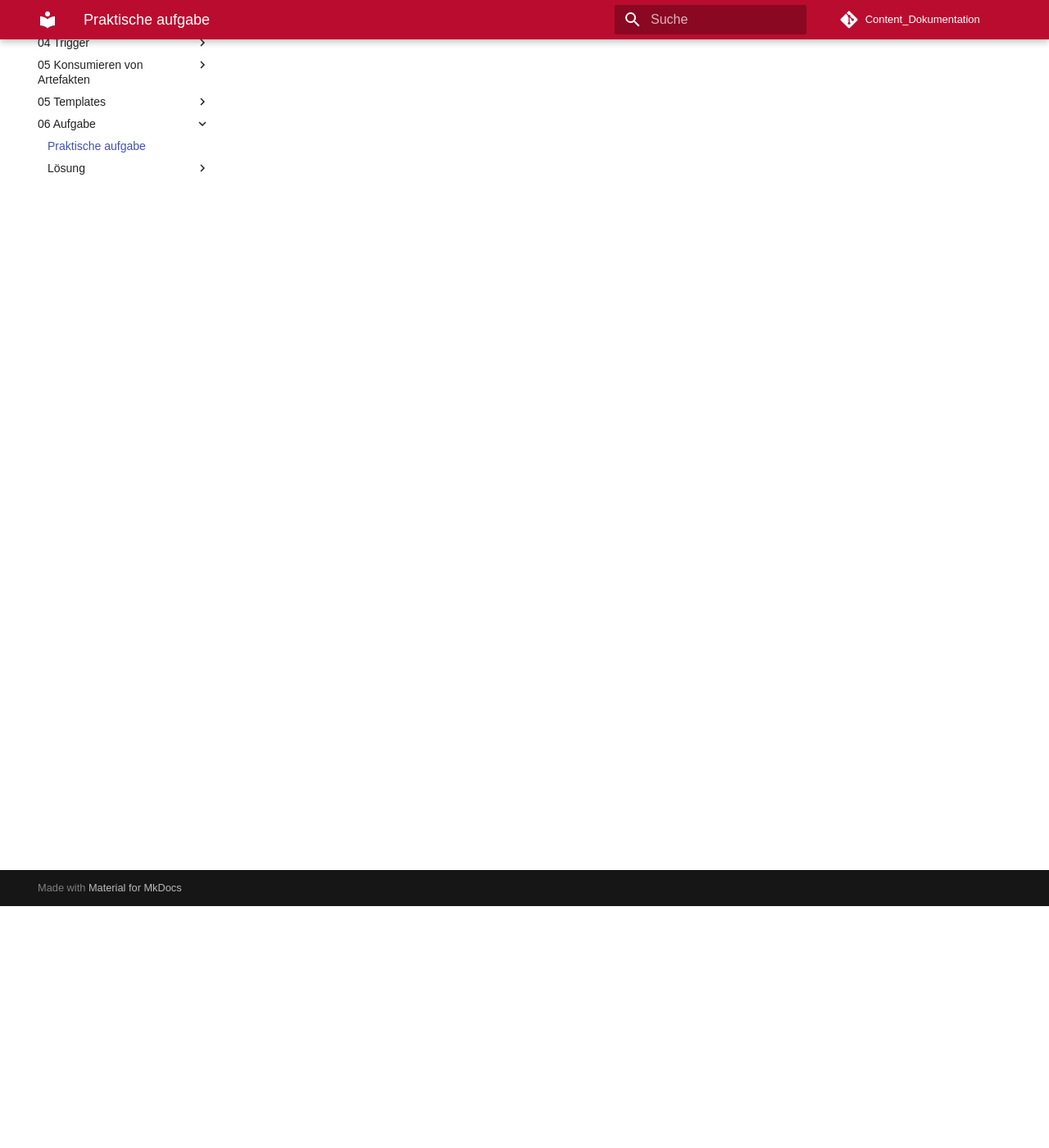
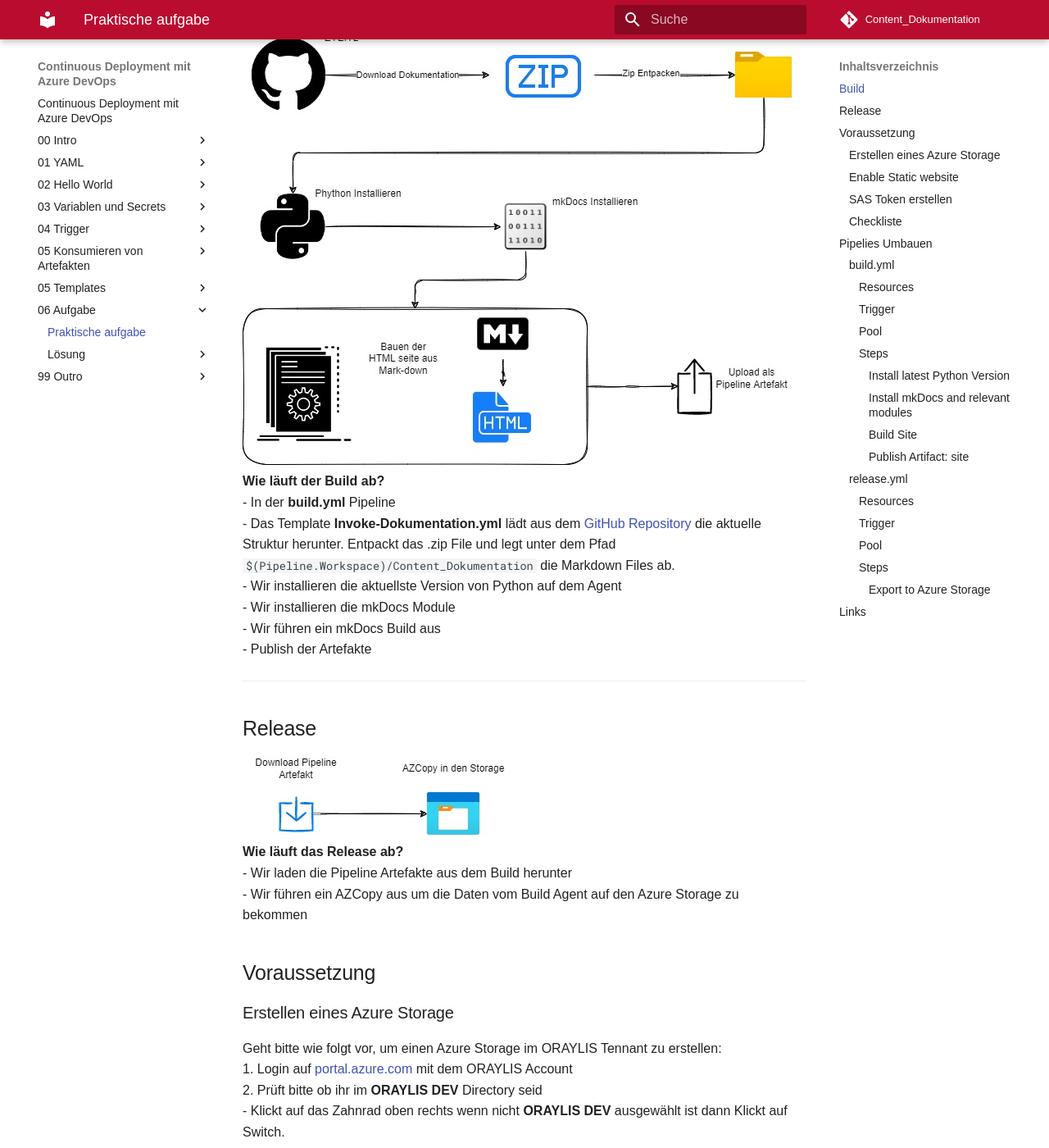
Before and after one commit to zyeiy2/Content_Dokumentation, an MkDocs documentation site: the page built from docs/06-Aufgabe/01-Aufgabe.md, in a window 1280 px wide and 1400 px high, scrolled down 295 px. Shown: the whole window at 82% size. Built offline with MkDocs 1.6.1 and Material for MkDocs 9.7.7, drawn with Linux system fonts in a browser that asks for light colours; some web fonts are replaced; comment, search, counter and statistics services are not loaded; some of the changed text lies outside the part shown.

Commit message:
Add Files

````diff
--- a/docs/06-Aufgabe/01-Aufgabe.md
+++ b/docs/06-Aufgabe/01-Aufgabe.md
@@ -1 +1,156 @@
 # Praktische aufgabe
+
+Wir wollen mit dem heute gewonnen wissen diese Dokumentation selbst bauen und als Website auf einem Storage bereitstellen.
+
+## Build
+![Build](Build.jpg)
+**Wie läuft der Build ab?**
+- In der **build.yml** Pipeline
+- Das Template **Invoke-Dokumentation.yml** lädt aus dem [GitHub Repository](https://github.com/zyeiy2/Content_Dokumentation) die aktuelle Struktur herunter. Entpackt das .zip File und legt unter dem Pfad ```$(Pipeline.Workspace)/Content_Dokumentation``` die Markdown Files ab.
+- Wir installieren die aktuellste Version von Python auf dem Agent
+- Wir installieren die mkDocs Module
+- Wir führen ein mkDocs Build aus
+- Publish der Artefakte
+
+---
+
+## Release
+![Release](Release.jpg)
+**Wie läuft das Release ab?**
+- Wir laden die Pipeline Artefakte aus dem Build herunter
+- Wir führen ein AZCopy aus um die Daten vom Build Agent auf den Azure Storage zu bekommen
+
+## Voraussetzung
+### Erstellen eines Azure Storage
+Geht bitte wie folgt vor, um einen Azure Storage im ORAYLIS Tennant zu erstellen:
+1. Login auf [portal.azure.com](https://portal.azure.com/) mit dem ORAYLIS Account
+2. Prüft bitte ob ihr im **ORAYLIS DEV** Directory seid
+- Klickt auf das Zahnrad oben rechts wenn nicht **ORAYLIS DEV** ausgewählt ist dann Klickt auf Switch.
+![Azure Portal](Bild1.png)
+3. Klickt **+ Create a resource**
+4. Sucht nach **Storage Account**, wählen und **Create**
+5. Subscription -> ORAYLIS IT - Dev
+6. Resource group -> Euer Name
+7. Storage account name -> orabssawe
+- ora -> ORAYLIS
+- bs -> euer kürzel
+- sa -> Storage Account
+- we -> Region West Europe
+8.  Region -> (Europe) West Europe
+9. Performance ->  Standard
+10. Redundancy -> Locally-redundant storage
+11. Klickt **Review + create**
+12. Klickt **Create**
+![Azure Portal](Bild2.png)
+13. Wenn ✅ **Your deployment is complete** dann **Go to resource**
+
+### Enable Static website
+1. Wählt im Storage Account **Static website**
+2. Stellt auf **Enabled**
+3. Index document name -> index.html
+4. Error document path -> 404.html
+![Azure Portal](Bild3.png)
+5. Speichern
+6. Ruft im Browser den Primary endpoint eures Storage auf
+
+### SAS Token erstellen
+1. Wählt im Storage Account **Shared access signature**
+2. Klickt **Allowed resource types** Container Object
+3. Klickt **Generate SAS and connection string**
+4. Kopiert euch den SAS token
+
+### Checkliste
+Habt ihr folgende werte:
+- Name des Storage Accounts -> orabssawe
+- URL der Static WebSite
+- SAS Token
+
+
+
+## Pipelies Umbauen
+
+### build.yml
+
+#### Resources
+Ihr benötigt das **Code** Repository. Denkt an den Checkout.
+
+#### Trigger
+Trigger auf **none**
+
+#### Pool
+Da Ubuntu hier am schnellsten ist, nutzt bitte **ubuntu-latest**.
+
+#### Steps
+
+##### Install latest Python Version
+- Task **UsePythonVersion@0**
+- Inputs siehe Tabelle
+
+versionSpec | addToPath | architecture
+---|---|---
+'3.x'| true|'x64'
+
+##### Install mkDocs and relevant modules
+- Task **PowerShell@2**
+- TargetType: 'inline'
+- script
+```PowerShell
+python -m pip install mkdocs --user
+python -m pip install mkdocs-material --user
+```
+
+##### Build Site
+- Task **PowerShell@2**
+- TargetType: 'inline'
+- workingDirectory $(Pipeline.Workspace)/Content_Dokumentation
+- script
+```PowerShell
+      python -m mkdocs build --clean
+```
+
+##### Publish Artifact: site
+- Task: PublishBuildArtifacts@1
+- Inputs siehe Tabelle
+
+artifactName | PathtoPublish
+---|---
+'site' | PathtoPublish: $(Pipeline.Workspace)/Content_Dokumentation/site
+
+
+### release.yml
+Variables
+
+Name | Value
+---|---
+container | **`$web**
+sasToken | Value of SAS Token
+storageAccount | Value of Storage Account Name
+
+#### Resources
+Ihr benötigt die **Build** Pipeline. Denkt an den Download.
+
+#### Trigger
+Trigger auf **none**.
+Bitte einen Trigger nach der Build Pipeline.
+
+#### Pool
+Da das AZ Copy am besten auf Windows läuft, nutzt bitte **windows-latest**.
+
+#### Steps
+
+##### Export to Azure Storage
+- Task **PowerShell@2**
+- TargetType: 'inline'
+- workingDirectory $(Pipeline.Workspace)/Content_Dokumentation
+- script
+```PowerShell
+ azcopy copy $(Pipeline.Workspace)/build/site/* "https://$(storageAccount).blob.core.windows.net/$(container)/$(sasToken)" --recursive=true
+```
+
+
+
+## Links
+[MkDocs | Project documentation with Markdown](https://www.mkdocs.org/)
+[Material for MkDocs](https://squidfunk.github.io/mkdocs-material/)
+[Kopieren oder Verschieben von Daten in Azure Storage mit AzCopy v10 | Microsoft Docs ](https://docs.microsoft.com/de-de/azure/storage/common/storage-use-azcopy-v10)
+[PIP | The PyPA recommended tool for installing Python packages](https://pypi.org/project/pip/)
````
Also changed, not shown: docs/00-Intro/05-Azure Pipelines.md (+0 -1 lines), docs/06-Aufgabe/Lösung/01-Lösung.md (+122 -0 lines), docs/99-Outro/01-Outro.md (added, +30 -0 lines), docs/06-Aufgabe/Bild1.png (added), docs/06-Aufgabe/Bild2.png (added), docs/06-Aufgabe/Bild3.png (added), docs/06-Aufgabe/Build.jpg (added), docs/06-Aufgabe/Release.jpg (added), docs/99-Outro/Agenda.png (added), docs/99-Outro/Bild1.png (added), 2 other files.
